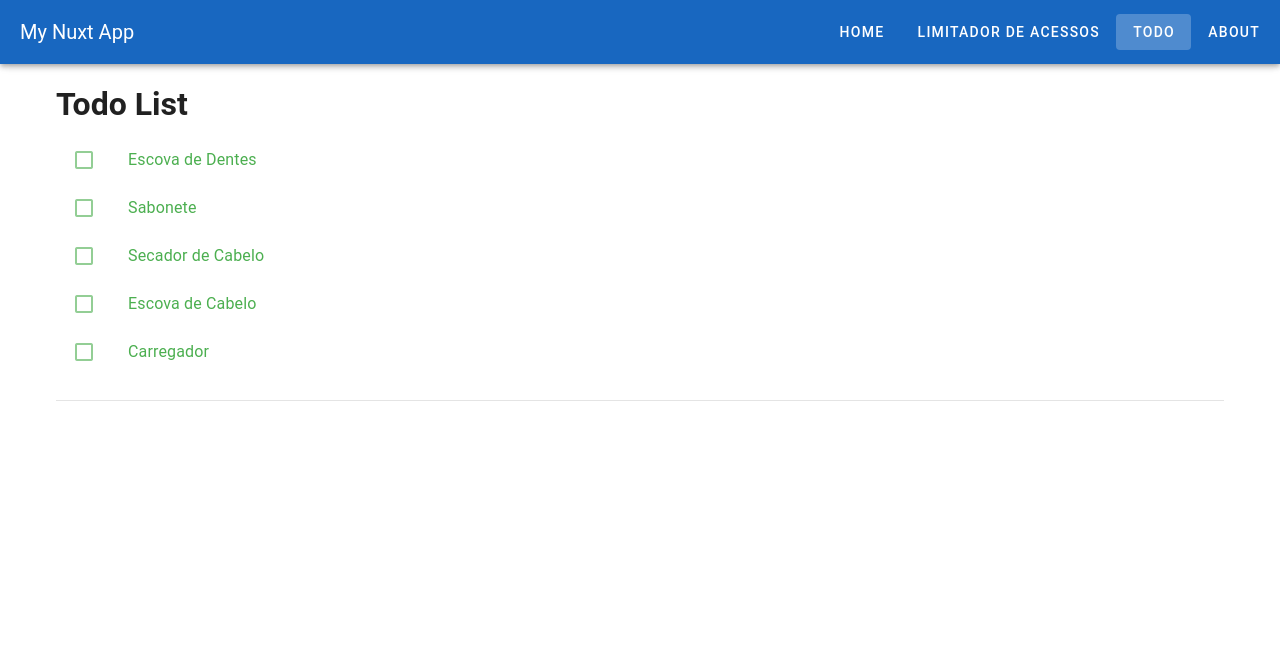
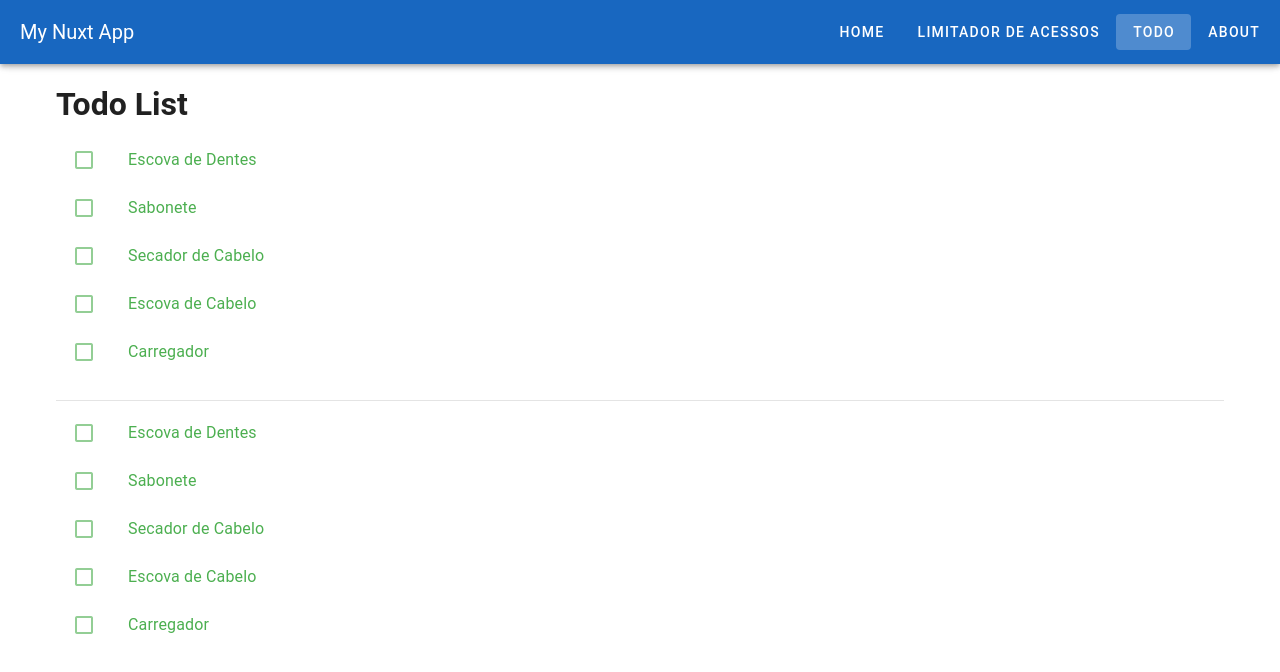
Before and after one commit to betogroo/nuxt-base, a Nuxt app: page /todo in a window 1280 px wide. Shown: the top 672 px of the page. Built offline with nearby package versions, Linux system fonts and the light colour scheme.

Commit message:
refactor: add list on component

```diff
--- a/app/components/TodoList.vue
+++ b/app/components/TodoList.vue
@@ -1,11 +1,17 @@
 <script setup lang="ts">
+  import type { List } from '~/composables/useTodo'
+
+  interface Props {
+    list: List[]
+  }
+  defineProps<Props>()
   const { toggleCheck } = useTodo()
 </script>
 
 <template>
   <v-list>
     <v-list-item
-      v-for="item in uncheckedList"
+      v-for="item in list"
       :key="item.name"
       :class="item.checked ? 'text-error ' : 'text-success'"
       :prepend-icon="
--- a/app/composables/useTodo.ts
+++ b/app/composables/useTodo.ts
@@ -1,4 +1,4 @@
-interface List {
+export interface List {
   id: number
   name: string
   checked: boolean
--- a/app/pages/todo.vue
+++ b/app/pages/todo.vue
@@ -40,5 +40,5 @@
     </v-list-item>
   </v-list>
   <v-divider />
-  <TodoList />
+  <TodoList :list="uncheckedList" />
 </template>
```
